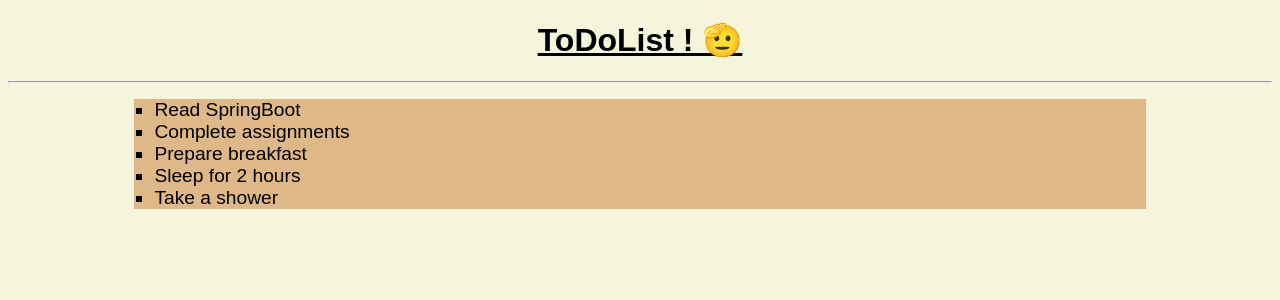
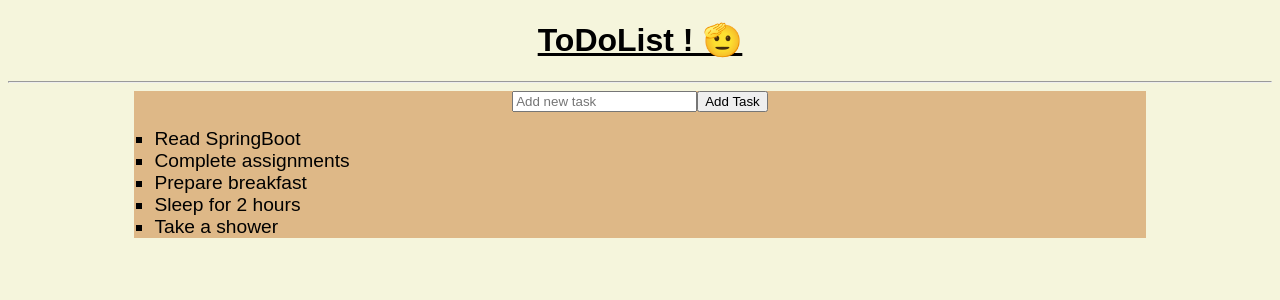
Before and after one commit to samridhi1704/ToDoApp, a React (Create React App) app: page / in a window 1280 px wide. Shown: the top 300 px of the page. Built offline with nearby package versions, Linux system fonts and the light colour scheme.

Commit message:
FinalRoundA

```diff
--- a/src/components/Button.jsx
+++ b/src/components/Button.jsx
@@ -1,7 +1,9 @@
 import React from 'react';
 
-export default function Button({ onClick }) {
+export default function Button({ onClick , text , className }) {
 return (
-    <button onClick={onClick}>Remove Completed</button>
- );
+    <button onClick={onClick} className={className}>
+      {text}
+    </button>
+);
 }
--- a/src/components/ToDoList.jsx
+++ b/src/components/ToDoList.jsx
@@ -10,6 +10,7 @@ export default function ToDoList() {
     { id: 4, text: "Sleep for 2 hours", completed: false },
     { id: 5, text: "Take a shower", completed: false }
   ]);
+  const [newTask, setNewTask] = useState(""); // State to track the new task input
 
   const [completedTasksExist, setCompletedTasksExist] = useState(false); // State to track if completed tasks exist
 
@@ -35,9 +36,30 @@ export default function ToDoList() {
     setCompletedTasksExist(false); // No completed tasks exist after deletion
   };
 
+  // Function to handle adding a new task
+  const addNewTask = () => {
+    if (newTask.trim() !== "") {
+      const newTaskItem = {
+        id: items.length + 1,
+        text: newTask,
+        completed: false
+      };
+      setItems([...items, newTaskItem]);
+      setNewTask(""); // Clear the input field after adding the task
+    }
+  };
 
   return (
     <div className="TaskList">
+      <div className="AddTaskForm">
+        <input
+          type="text"
+          placeholder="Add new task"
+          value={newTask}
+          onChange={(e) => setNewTask(e.target.value)}
+        />
+        <Button onClick={addNewTask} text="Add Task" className="custom-button" />
+      </div>
       {items.length === 0 ? (
         <p className="Message">Nothing to do buddy. Sleep!</p>
       ) : (
@@ -53,7 +75,7 @@ export default function ToDoList() {
             ))}
           </ul>
           {completedTasksExist && ( // Render button only if completed tasks exist
-            <Button onClick={deleteCompletedTasks}>Remove Completed</Button>
+            <Button onClick={deleteCompletedTasks} text="Remove Completed" className="custom-button" />
           )}
         </>
       )}
```
